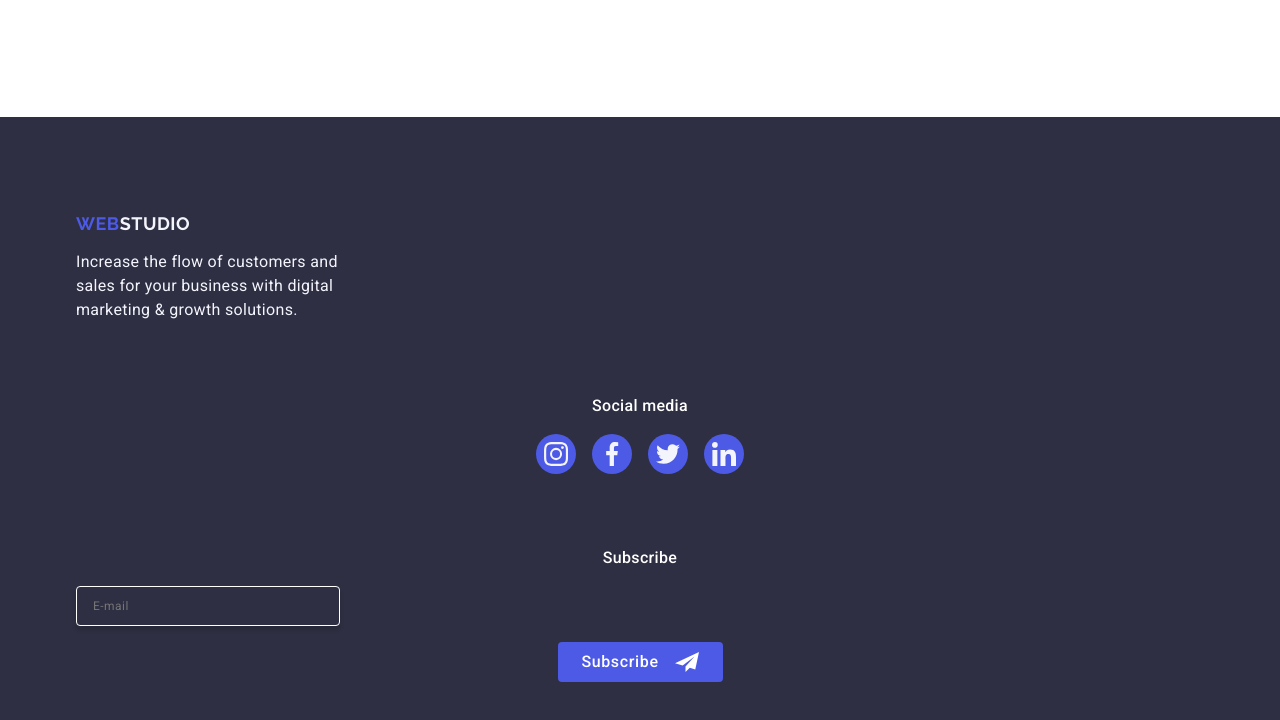
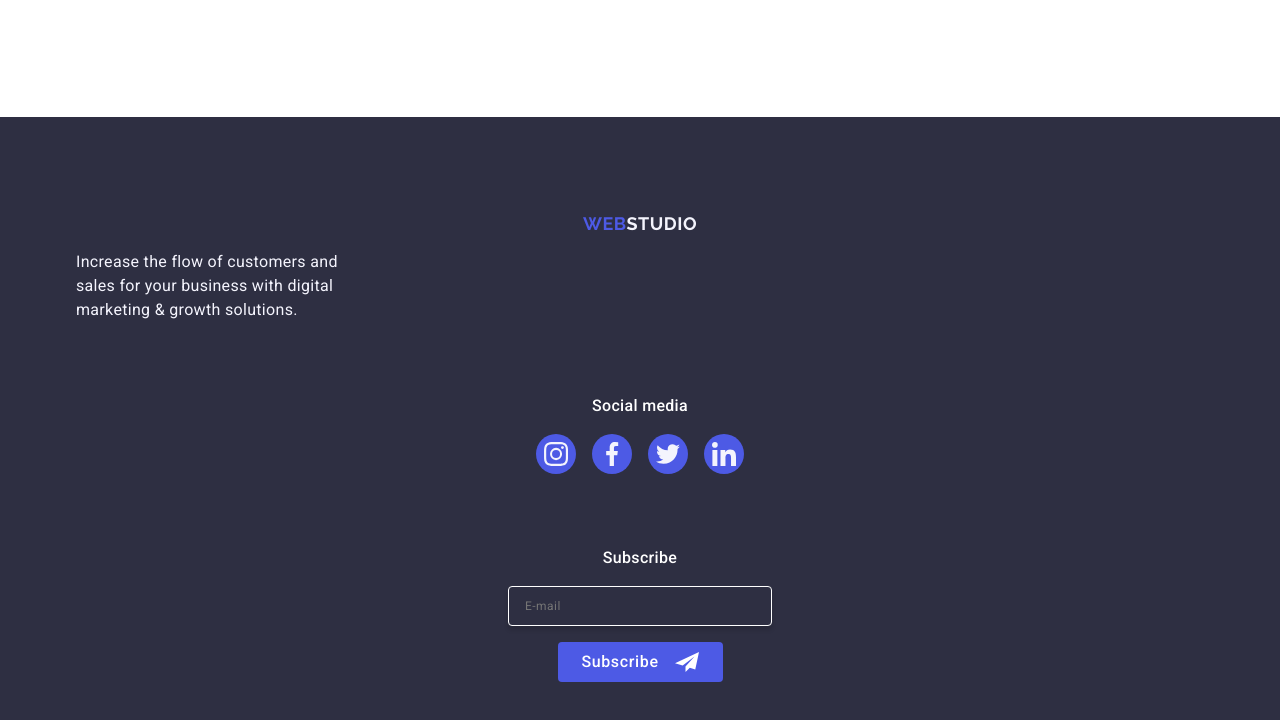
Before and after one commit to viktor-legusov/goit-markup-hw-06, a plain HTML site: page index.html in a window 1280 px wide. Shown: the part 3081-3801 px from the top of the page. Drawn offline with nearby package versions, Linux system fonts and the light colour scheme.

Commit message:
pizdalet

```diff
--- a/css/styles.css
+++ b/css/styles.css
@@ -730,6 +730,11 @@ a {
     padding-bottom: 96px;
 }
 
+.footer-contact {
+    display: flex;
+    flex-direction: column;
+}
+
 .footer-logos {
     font-family: "Raleway", sans-serif;
     font-weight: 700;
@@ -738,9 +743,8 @@ a {
     letter-spacing: 0.03em;
     text-transform: uppercase;
     color: #4d5ae5;
-    margin-bottom: 16px;
-    text-align: center;
-    display: inline-block;
+    margin: 0 auto 16px auto;
+    display: block;
 }
 
 .footer-logos-white {
@@ -750,6 +754,7 @@ a {
     letter-spacing: 0.03em;
     text-transform: uppercase;
     color: #f4f4fd;
+    margin-bottom: 16px;
 }
 
 .footer-text {
@@ -785,6 +790,13 @@ a {
         background-color: #31d0aa;
 }
 
+.footer-flag {
+    display: flex;
+    flex-direction: column;
+    column-gap: 16px;
+    align-items: center;
+}
+
 .footer-flag-text {
     text-align: center;
     margin-bottom: 16px;
@@ -794,6 +806,7 @@ a {
     letter-spacing: 0.02em;
     color: #ffffff;
 }
+
 
 .footer-flag-tost-nice {
     width: 264px;
```
